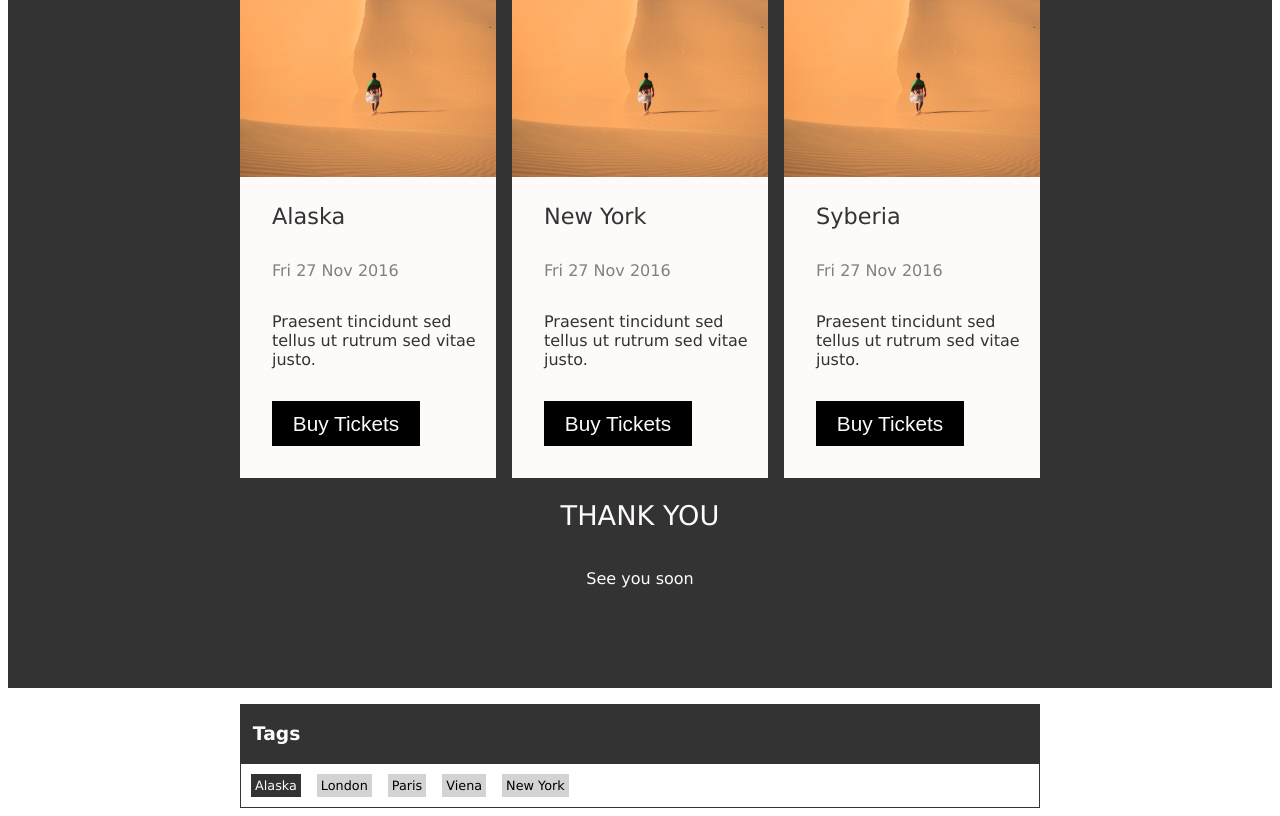
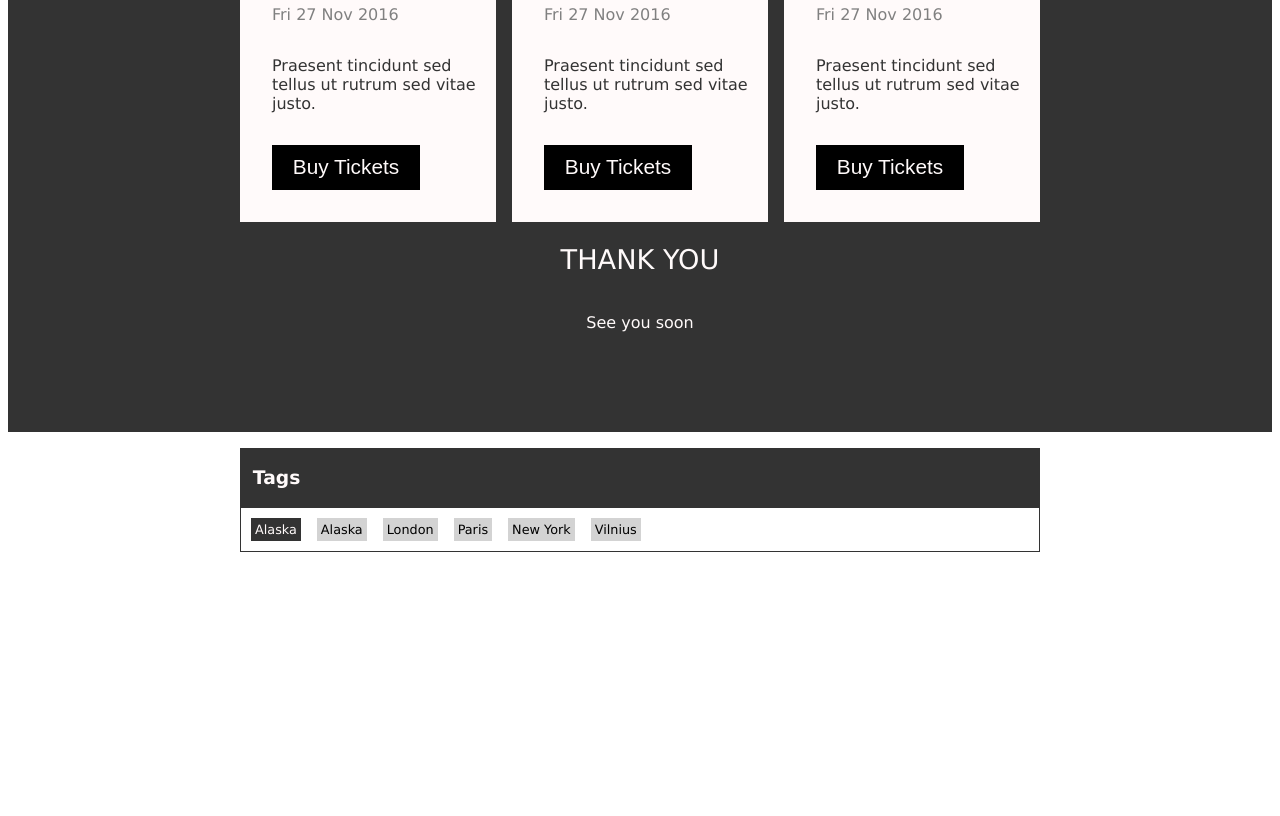
Before and after one commit to MariusCodeAcademy/first-CRA-type1, a React (Create React App) app: page / in a window 1280 px wide. Shown: the part 1368-2184 px from the top of the page. After the commit the page ends 1928 px from the top, so only its background shows below. Built offline with nearby package versions, Linux system fonts and the light colour scheme.

Commit message:
loop over tags

```diff
--- a/src/App.jsx
+++ b/src/App.jsx
@@ -2,10 +2,10 @@ import './App.css';
 // import MyButton from './components/MyButton';
 import BottomCardContainer from './components/BottomCardContainer';
 import BottomSectionHeader from './components/BottomSectionHeader';
-import MyArticle from './components/MyArticle';
+// import MyArticle from './components/MyArticle';
 import Tags from './components/Tags';
 import TopSectionHeader from './components/TopSection/TopSectionHeader';
-import MyArticleExpresion from './components/MyArticleExpresion';
+// import MyArticleExpresion from './components/MyArticleExpresion';
 
 const topSecionData = {
   title: 'The band!',
@@ -16,16 +16,17 @@ const topSecionData = {
 };
 
 function App() {
+  const tagsArr = ['Alaska', 'London', 'Paris', 'New York', 'Vilnius'];
   return (
     <div className='App'>
-      <MyArticle>
+      {/* <MyArticle>
         <p>This is a text than is my paragraph</p>
         <h4>Antraste</h4>
         <button>click me</button>
       </MyArticle>
       <MyArticleExpresion title='Exp title'>
         <p>Express yourself</p>
-      </MyArticleExpresion>
+      </MyArticleExpresion> */}
       <section className='top container'>
         <TopSectionHeader
           title={topSecionData.title}
@@ -59,13 +60,7 @@ function App() {
         </div>
       </section>
       <section className='extra container'>
-        <Tags
-          tag1='London'
-          tag2='Paris'
-          tag3='Viena'
-          tag4='New York'
-          tagSpecial='Alaska'
-        />
+        <Tags tags={tagsArr} tagSpecial='Alaska' />
       </section>
     </div>
   );
--- a/src/components/Tags.jsx
+++ b/src/components/Tags.jsx
@@ -8,10 +8,11 @@ function Tags(props) {
         <span className='tags__item tags__item--special'>
           {props.tagSpecial}
         </span>
-        <span className='tags__item'>{props.tag1}</span>
-        <span className='tags__item'>{props.tag2}</span>
-        <span className='tags__item'>{props.tag3}</span>
-        <span className='tags__item'>{props.tag4}</span>
+        {props.tags.map((tag, indx) => (
+          <span key={indx} className='tags__item'>
+            {tag}
+          </span>
+        ))}
       </div>
     </div>
   );
```
